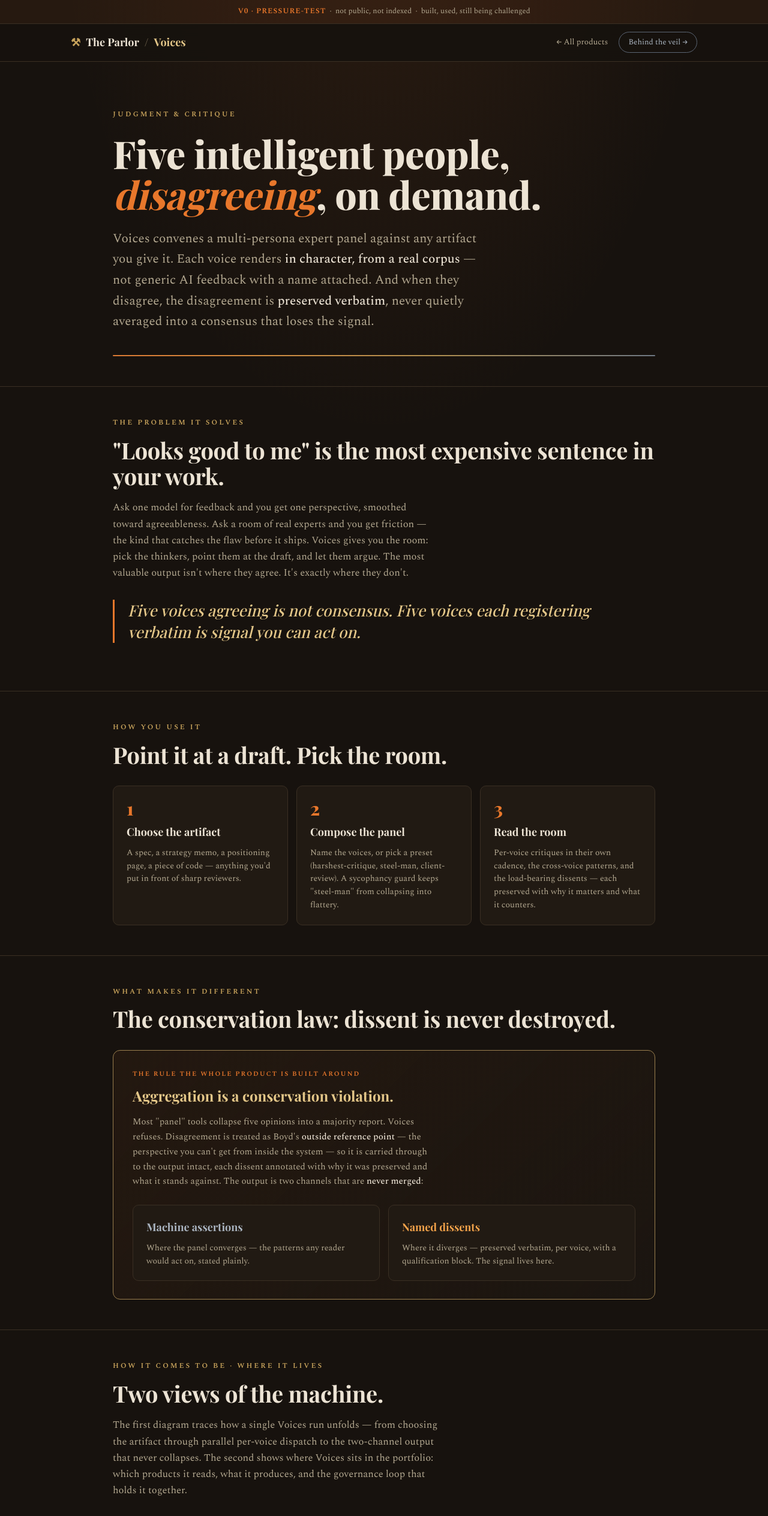
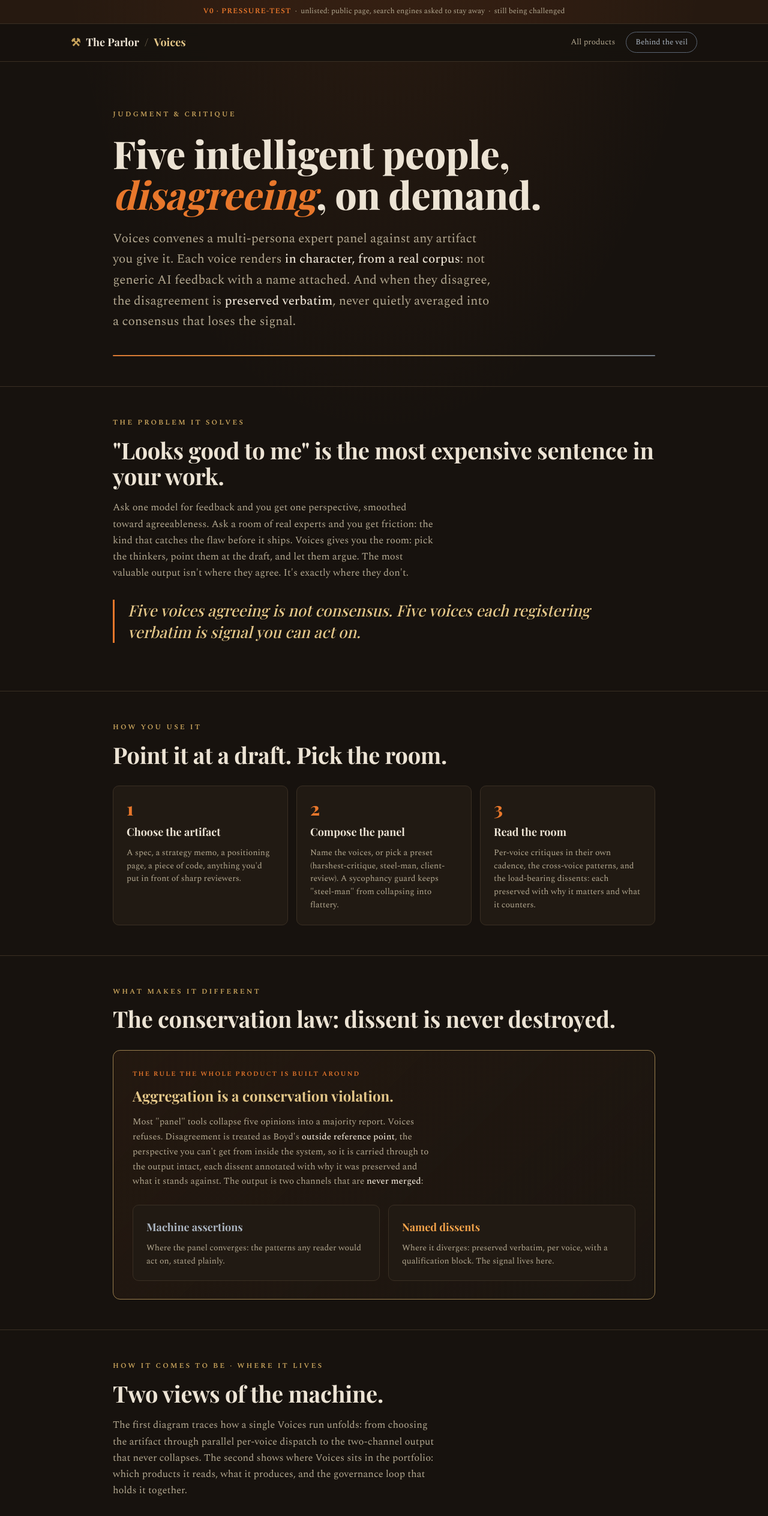
Before and after one commit to theparlor/voices-site, a plain HTML site: page index.html in a window 1280 px wide. Shown: the top 2528 px of the page at 60% size. Drawn offline with nearby package versions, Linux system fonts and the light colour scheme; a web font is replaced by a local one.

Commit message:
site: wording corrected to the measured account, working names shown by purpose, dash and arrow glyphs removed
Landed locally by session land from agent/claude/2026-11-23-site-wording-2026-11-23 (WS-DDR-143 amendment 2026-09-24).

Co-Authored-By: Claude Sonnet 5.5 <noreply@anthropic.com>

```diff
--- a/index.html
+++ b/index.html
@@ -4,7 +4,7 @@
 <meta charset="UTF-8">
 <meta name="viewport" content="width=device-width, initial-scale=1.0">
 <meta name="robots" content="noindex, nofollow">
-<title>Voices — a panel of expert voices critiques your work</title>
+<title>Voices: a panel of expert voices critiques your work</title>
 <meta name="description" content="Convene a multi-persona expert panel against any artifact. Each voice renders from a real corpus; disagreement is preserved verbatim, never flattened to consensus.">
 <link rel="preconnect" href="https://fonts.googleapis.com">
 <link rel="preconnect" href="https://fonts.gstatic.com" crossorigin>
@@ -76,7 +76,7 @@
   .ch.assert .t{color:var(--steel-light)} .ch.dissent .t{color:var(--ember)}
   .ch p{font-size:14px;color:var(--bone-dim);line-height:1.55;font-weight:300}
 
-  /* veil — warm cools to system plane */
+  /* veil: warm cools to system plane */
   .veil-section{border-top:1px solid var(--line);background:linear-gradient(180deg, var(--ground) 0%, #141821 100%)}
   .veil-section .kicker{color:var(--steel-light)}
   .veil-line{margin:24px 0;height:2px;background:linear-gradient(90deg,var(--molten) 0%, var(--brass) 30%, var(--steel) 70%, var(--steel-deep) 100%);border-radius:2px}
@@ -97,26 +97,26 @@
 </head>
 <body>
 
-<div class="ptbanner"><b>v0 · pressure-test</b> &nbsp;·&nbsp; not public, not indexed &nbsp;·&nbsp; built, used, still being challenged</div>
+<div class="ptbanner"><b>v0 · pressure-test</b> &nbsp;·&nbsp; unlisted: public page, search engines asked to stay away &nbsp;·&nbsp; still being challenged</div>
 
 <nav class="top"><div class="wrap">
   <span class="brand"><span class="mark">&#9874;</span> The Parlor <span class="sep">/</span> <span class="pname">Voices</span></span>
   <span class="spacer"></span>
-  <a class="nl" href="https://theparlor.github.io/portfolio-site/">&larr; All products</a>
-  <a class="veil" href="#veil">Behind the veil &rarr;</a>
+  <a class="nl" href="https://theparlor.github.io/portfolio-site/">All products</a>
+  <a class="veil" href="#veil">Behind the veil</a>
 </div></nav>
 
 <header class="hero"><div class="wrap">
   <div class="eyebrow">Judgment &amp; critique</div>
   <h1 class="title">Five intelligent people, <em>disagreeing</em>, on demand.</h1>
-  <p class="lede">Voices convenes a multi-persona expert panel against any artifact you give it. Each voice renders <strong>in character, from a real corpus</strong> &mdash; not generic AI feedback with a name attached. And when they disagree, the disagreement is <strong>preserved verbatim</strong>, never quietly averaged into a consensus that loses the signal.</p>
+  <p class="lede">Voices convenes a multi-persona expert panel against any artifact you give it. Each voice renders <strong>in character, from a real corpus</strong>: not generic AI feedback with a name attached. And when they disagree, the disagreement is <strong>preserved verbatim</strong>, never quietly averaged into a consensus that loses the signal.</p>
   <div class="forge-rule"></div>
 </div></header>
 
 <section><div class="wrap">
   <div class="kicker">The problem it solves</div>
   <h2>"Looks good to me" is the most expensive sentence in your work.</h2>
-  <p class="body">Ask one model for feedback and you get one perspective, smoothed toward agreeableness. Ask a room of real experts and you get friction &mdash; the kind that catches the flaw before it ships. Voices gives you the room: pick the thinkers, point them at the draft, and let them argue. The most valuable output isn't where they agree. It's exactly where they don't.</p>
+  <p class="body">Ask one model for feedback and you get one perspective, smoothed toward agreeableness. Ask a room of real experts and you get friction: the kind that catches the flaw before it ships. Voices gives you the room: pick the thinkers, point them at the draft, and let them argue. The most valuable output isn't where they agree. It's exactly where they don't.</p>
   <div class="pull">Five voices agreeing is not consensus. Five voices each registering verbatim is signal you can act on.</div>
 </div></section>
 
@@ -124,9 +124,9 @@
   <div class="kicker">How you use it</div>
   <h2>Point it at a draft. Pick the room.</h2>
   <div class="steps">
-    <div class="step"><div class="n">1</div><h3>Choose the artifact</h3><p>A spec, a strategy memo, a positioning page, a piece of code &mdash; anything you'd put in front of sharp reviewers.</p></div>
+    <div class="step"><div class="n">1</div><h3>Choose the artifact</h3><p>A spec, a strategy memo, a positioning page, a piece of code, anything you'd put in front of sharp reviewers.</p></div>
     <div class="step"><div class="n">2</div><h3>Compose the panel</h3><p>Name the voices, or pick a preset (harshest-critique, steel-man, client-review). A sycophancy guard keeps "steel-man" from collapsing into flattery.</p></div>
-    <div class="step"><div class="n">3</div><h3>Read the room</h3><p>Per-voice critiques in their own cadence, the cross-voice patterns, and the load-bearing dissents &mdash; each preserved with why it matters and what it counters.</p></div>
+    <div class="step"><div class="n">3</div><h3>Read the room</h3><p>Per-voice critiques in their own cadence, the cross-voice patterns, and the load-bearing dissents: each preserved with why it matters and what it counters.</p></div>
   </div>
 </div></section>
 
@@ -136,10 +136,10 @@
   <div class="law">
     <div class="role">The rule the whole product is built around</div>
     <h3>Aggregation is a conservation violation.</h3>
-    <p>Most "panel" tools collapse five opinions into a majority report. Voices refuses. Disagreement is treated as Boyd's <strong>outside reference point</strong> &mdash; the perspective you can't get from inside the system &mdash; so it is carried through to the output intact, each dissent annotated with why it was preserved and what it stands against. The output is two channels that are <strong>never merged</strong>:</p>
+    <p>Most "panel" tools collapse five opinions into a majority report. Voices refuses. Disagreement is treated as Boyd's <strong>outside reference point</strong>, the perspective you can't get from inside the system, so it is carried through to the output intact, each dissent annotated with why it was preserved and what it stands against. The output is two channels that are <strong>never merged</strong>:</p>
     <div class="two-ch">
-      <div class="ch assert"><div class="t">Machine assertions</div><p>Where the panel converges &mdash; the patterns any reader would act on, stated plainly.</p></div>
-      <div class="ch dissent"><div class="t">Named dissents</div><p>Where it diverges &mdash; preserved verbatim, per voice, with a qualification block. The signal lives here.</p></div>
+      <div class="ch assert"><div class="t">Machine assertions</div><p>Where the panel converges: the patterns any reader would act on, stated plainly.</p></div>
+      <div class="ch dissent"><div class="t">Named dissents</div><p>Where it diverges: preserved verbatim, per voice, with a qualification block. The signal lives here.</p></div>
     </div>
   </div>
 </div></section>
@@ -154,11 +154,11 @@
 <div class="wrap">
   <div class="kicker">How it comes to be &middot; where it lives</div>
   <h2>Two views of the machine.</h2>
-  <p class="body">The first diagram traces how a single Voices run unfolds — from choosing the artifact through parallel per-voice dispatch to the two-channel output that never collapses. The second shows where Voices sits in the portfolio: which products it reads, what it produces, and the governance loop that holds it together.</p>
+  <p class="body">The first diagram traces how a single Voices run unfolds: from choosing the artifact through parallel per-voice dispatch to the two-channel output that never collapses. The second shows where Voices sits in the portfolio: which products it reads, what it produces, and the governance loop that holds it together.</p>
 
   <div class="diag-pair">
 
-    <!-- DIAGRAM 1: FLOW — How it comes to be -->
+    <!-- DIAGRAM 1: FLOW: How it comes to be -->
     <div class="diag-block">
       <div class="diag-label">How it comes to be</div>
       <svg viewBox="0 0 480 310" width="100%" height="auto" style="max-width:480px;display:block" xmlns="http://www.w3.org/2000/svg" aria-label="Flow diagram: how a Voices run works">
@@ -188,7 +188,7 @@
         <text x="46" y="131" text-anchor="middle" font-family="Spectral,Georgia,serif" font-size="9.5" fill="#ECE3D4">Choose</text>
         <text x="46" y="143" text-anchor="middle" font-family="Spectral,Georgia,serif" font-size="9.5" fill="#ECE3D4">artifact</text>
 
-        <!-- Arrow 1→2 -->
+        <!-- Arrow 1 to 2 -->
         <line x1="84" y1="136" x2="102" y2="136" stroke="#C9A45C" stroke-width="1.4" marker-end="url(#arr)"/>
 
         <!-- Node 2: Compose panel -->
@@ -196,10 +196,10 @@
         <text x="142" y="131" text-anchor="middle" font-family="Spectral,Georgia,serif" font-size="9.5" fill="#ECE3D4">Compose</text>
         <text x="142" y="143" text-anchor="middle" font-family="Spectral,Georgia,serif" font-size="9.5" fill="#ECE3D4">the panel</text>
 
-        <!-- Arrow 2→3 -->
+        <!-- Arrow 2 to 3 -->
         <line x1="180" y1="136" x2="198" y2="136" stroke="#C9A45C" stroke-width="1.4" marker-end="url(#arr)"/>
 
-        <!-- Node 3: Dispatch (parallel) — three stacked agents -->
+        <!-- Node 3: Dispatch (parallel): three stacked agents -->
         <rect x="200" y="92" width="76" height="30" rx="6" fill="#211a13" stroke="#E8772B" stroke-width="1.2"/>
         <text x="238" y="109" text-anchor="middle" font-family="Spectral,Georgia,serif" font-size="8.5" fill="#F2A24A">agent ①</text>
 
@@ -212,7 +212,7 @@
         <!-- bracket label: parallel -->
         <text x="238" y="86" text-anchor="middle" font-family="Spectral,Georgia,serif" font-size="8" fill="#9A7F4E" font-style="italic">parallel</text>
 
-        <!-- Arrows 3→4 from all agents -->
+        <!-- Arrows 3 to 4 from all agents -->
         <line x1="276" y1="107" x2="308" y2="126" stroke="#E8772B" stroke-width="1" stroke-opacity="0.7" marker-end="url(#arr)"/>
         <line x1="276" y1="141" x2="308" y2="141" stroke="#E8772B" stroke-width="1" stroke-opacity="0.9" marker-end="url(#arr)"/>
         <line x1="276" y1="175" x2="308" y2="156" stroke="#E8772B" stroke-width="1" stroke-opacity="0.7" marker-end="url(#arr)"/>
@@ -223,7 +223,7 @@
         <text x="351" y="141" text-anchor="middle" font-family="Spectral,Georgia,serif" font-size="8.5" fill="#B3A890">in-voice</text>
         <text x="351" y="151" text-anchor="middle" font-family="Spectral,Georgia,serif" font-size="7.5" fill="#85795F">from corpus</text>
 
-        <!-- Arrow 4→split -->
+        <!-- Arrow 4 to split -->
         <line x1="392" y1="136" x2="406" y2="136" stroke="#C9A45C" stroke-width="1.4"/>
 
         <!-- Split fork -->
@@ -250,11 +250,11 @@
         <text x="449" y="207" text-anchor="middle" font-family="Spectral,Georgia,serif" font-size="7" fill="#C9A45C">verbatim</text>
 
         <!-- Bottom label -->
-        <text x="240" y="296" text-anchor="middle" font-family="Spectral,Georgia,serif" font-size="8" fill="#85795F">Choose &rarr; Compose &rarr; Dispatch (parallel) &rarr; Render &rarr; Two-channel output</text>
+        <text x="240" y="296" text-anchor="middle" font-family="Spectral,Georgia,serif" font-size="8" fill="#85795F">Choose to Compose to Dispatch (parallel) to Render to Two-channel output</text>
       </svg>
     </div>
 
-    <!-- DIAGRAM 2: ARCHITECTURE — Where it lives -->
+    <!-- DIAGRAM 2: ARCHITECTURE: Where it lives -->
     <div class="diag-block">
       <div class="diag-label">Where it lives</div>
       <svg viewBox="0 0 480 310" width="100%" height="auto" style="max-width:480px;display:block" xmlns="http://www.w3.org/2000/svg" aria-label="Architecture diagram: Voices position in the portfolio">
@@ -275,11 +275,11 @@
           </marker>
         </defs>
 
-        <!-- Intent loop veil — faint background rectangle -->
+        <!-- Intent loop veil: faint background rectangle -->
         <rect x="10" y="14" width="460" height="254" rx="12" fill="none" stroke="#3a2f23" stroke-width="1.5" stroke-dasharray="5,4"/>
-        <text x="26" y="28" font-family="Spectral,Georgia,serif" font-size="8.5" fill="#3a2f23" font-style="italic">Intent loop — Notice · Spec · Execute · Observe</text>
+        <text x="26" y="28" font-family="Spectral,Georgia,serif" font-size="8.5" fill="#3a2f23" font-style="italic">Intent loop: Notice · Spec · Execute · Observe</text>
 
-        <!-- Cast box — left -->
+        <!-- Cast box: left -->
         <rect x="24" y="90" width="100" height="118" rx="10" fill="url(#ag-cast)" stroke="#C9A45C" stroke-width="1.3"/>
         <text x="74" y="112" text-anchor="middle" font-family="'Playfair Display',Georgia,serif" font-size="13" font-weight="700" fill="#C9A45C">Cast</text>
         <line x1="44" y1="120" x2="104" y2="120" stroke="#3a2f23" stroke-width="0.8"/>
@@ -289,7 +289,7 @@
         <!-- persona identity label -->
         <text x="74" y="196" text-anchor="middle" font-family="Spectral,Georgia,serif" font-size="7.5" fill="#85795F" font-style="italic">persona identity</text>
 
-        <!-- Voices box — centre -->
+        <!-- Voices box: centre -->
         <rect x="172" y="78" width="130" height="142" rx="10" fill="url(#ag-voices)" stroke="#E8772B" stroke-width="1.8"/>
         <text x="237" y="104" text-anchor="middle" font-family="'Playfair Display',Georgia,serif" font-size="15" font-weight="800" fill="#ECE3D4">Voices</text>
         <line x1="190" y1="113" x2="284" y2="113" stroke="#3a2f23" stroke-width="0.8"/>
@@ -302,35 +302,35 @@
         <text x="237" y="193" text-anchor="middle" font-family="Spectral,Georgia,serif" font-size="7.5" fill="#85795F">machine assertions</text>
         <text x="237" y="205" text-anchor="middle" font-family="Spectral,Georgia,serif" font-size="7.5" fill="#85795F">named dissents</text>
 
-        <!-- Forge box — below Cast, left -->
+        <!-- Forge box: below Cast, left -->
         <rect x="24" y="224" width="100" height="36" rx="8" fill="#211a13" stroke="#9A7F4E" stroke-width="1"/>
         <text x="74" y="238" text-anchor="middle" font-family="'Playfair Display',Georgia,serif" font-size="11" font-weight="700" fill="#C9A45C">Forge</text>
         <text x="74" y="251" text-anchor="middle" font-family="Spectral,Georgia,serif" font-size="8" fill="#85795F">renders skills</text>
 
-        <!-- You box — right -->
+        <!-- You box: right -->
         <rect x="352" y="118" width="100" height="44" rx="9" fill="#211a13" stroke="#7E8A98" stroke-width="1.2"/>
         <text x="402" y="137" text-anchor="middle" font-family="'Playfair Display',Georgia,serif" font-size="13" font-weight="700" fill="#AAB4C0">You</text>
         <text x="402" y="152" text-anchor="middle" font-family="Spectral,Georgia,serif" font-size="8.5" fill="#7E8A98">two-channel output</text>
 
-        <!-- Cast → Voices arrow (reads) -->
+        <!-- Cast to Voices arrow (reads) -->
         <line x1="124" y1="140" x2="170" y2="140" stroke="#C9A45C" stroke-width="1.4" marker-end="url(#aarr)"/>
         <text x="147" y="134" text-anchor="middle" font-family="Spectral,Georgia,serif" font-size="7.5" fill="#9A7F4E" font-style="italic">reads</text>
 
-        <!-- Forge ↔ Cast shared arrow (both draw on Cast) -->
+        <!-- Forge and Cast shared arrow (both draw on Cast) -->
         <line x1="74" y1="208" x2="74" y2="224" stroke="#9A7F4E" stroke-width="1" stroke-dasharray="3,3"/>
         <!-- sibling label -->
         <path d="M128,242 Q180,258 172,220" fill="none" stroke="#3a2f23" stroke-width="0.8" stroke-dasharray="3,3"/>
         <text x="152" y="258" text-anchor="middle" font-family="Spectral,Georgia,serif" font-size="7" fill="#3a2f23" font-style="italic">sibling</text>
 
-        <!-- Voices → You arrow (output) -->
+        <!-- Voices to You arrow (output) -->
         <line x1="302" y1="140" x2="350" y2="140" stroke="#E8772B" stroke-width="1.6" marker-end="url(#aarr-out)"/>
         <text x="326" y="134" text-anchor="middle" font-family="Spectral,Georgia,serif" font-size="7.5" fill="#9A7F4E" font-style="italic">output</text>
 
-        <!-- Intent loop corners — Notice/Spec/Execute/Observe arrows suggesting cycle -->
+        <!-- Intent loop corners: Notice/Spec/Execute/Observe arrows suggesting cycle -->
         <path d="M460,40 Q470,149 460,258" fill="none" stroke="#3a2f23" stroke-width="1" stroke-dasharray="4,5" marker-end="url(#aarr)"/>
 
         <!-- Bottom label -->
-        <text x="237" y="296" text-anchor="middle" font-family="Spectral,Georgia,serif" font-size="8" fill="#85795F">Cast (identity) &rarr; Voices (judgment) &rarr; You &nbsp;&nbsp;&middot;&nbsp;&nbsp; Forge is sibling, both draw on Cast</text>
+        <text x="237" y="296" text-anchor="middle" font-family="Spectral,Georgia,serif" font-size="8" fill="#85795F">Cast (identity) to Voices (judgment) to You &nbsp;&nbsp;&middot;&nbsp;&nbsp; Forge is sibling, both draw on Cast</text>
       </svg>
     </div>
 
@@ -340,27 +340,27 @@
 <section id="veil" class="veil-section"><div class="wrap">
   <div class="kicker">Behind the veil</div>
   <h2>How Voices was forged.</h2>
-  <p class="body">Voices wasn't designed in a slide deck. It was built &mdash; and is still governed &mdash; by the same machinery that built every product in this portfolio. Slip behind the veil to see the operating model that produced it and the system it composes into.</p>
+  <p class="body">Voices wasn't designed in a slide deck. It was built, and is still governed, by the same machinery that built every product in this portfolio. Slip behind the veil to see the operating model that produced it and the system it composes into.</p>
   <div class="veil-line"></div>
   <div class="veil-grid">
     <div class="veil-card">
       <div class="role">The operating model</div>
       <h3>Intent</h3>
-      <p>Voices carries its own <code>.intent/</code> governance &mdash; signals, specs, decisions, traced in git. The dissent-preservation law is a ratified spec; the validator enforces it. This page was itself critiqued by Voices before it shipped.</p>
-      <a class="enter" href="https://theparlor.github.io/intent-site/">See the operating model &rarr;</a>
+      <p>Voices carries its own <code>.intent/</code> governance: signals, specs, decisions, traced in git. The dissent-preservation law is a ratified spec; the validator enforces it. This page was itself critiqued by Voices before it shipped.</p>
+      <a class="enter" href="https://theparlor.github.io/intent-site/">See the operating model</a>
     </div>
     <div class="veil-card">
       <div class="role">The overhead view</div>
       <h3>Parallax</h3>
-      <p>Voices occupies the <em>Judgment</em> position in a larger coherence stack &mdash; it injects outside reference points so the system can't fool itself. See where it sits among the other twenty-two implements.</p>
-      <a class="enter" href="https://theparlor.github.io/parallax-site/">See the overhead view &rarr;</a>
+      <p>Voices occupies the <em>Judgment</em> position in a larger coherence stack. It injects outside reference points so the system can't fool itself. See where it sits among the other implements.</p>
+      <a class="enter" href="https://theparlor.github.io/parallax-site/">See the overhead view</a>
     </div>
   </div>
 </div></section>
 
 <footer><div class="wrap">
-  <div><span class="mark" style="color:var(--brass)">&#9874;</span> The Parlor / Voices &mdash; <strong style="color:var(--steel-light)">v0, forged in the open</strong>. <a href="https://theparlor.github.io/portfolio-site/" style="color:var(--steel-light)">&larr; All products</a></div>
-  <div class="prov">Rendered in the Foundry type system (product plane). Source &amp; governance: <code style="color:var(--steel-deep)">Core/products/voices/</code> (behind the veil). noindex &middot; not public &middot; built to be challenged.</div>
+  <div><span class="mark" style="color:var(--brass)">&#9874;</span> The Parlor / Voices: <strong style="color:var(--steel-light)">v0, forged in the open</strong>. <a href="https://theparlor.github.io/portfolio-site/" style="color:var(--steel-light)">All products</a></div>
+  <div class="prov">Rendered in the Foundry type system (product plane). Source &amp; governance: <code style="color:var(--steel-deep)">Core/products/voices/</code> (behind the veil). unlisted, not private &middot; built to be challenged.</div>
 </div></footer>
 
 </body>
```
Also changed, not shown: .agents/tasks/2026-11-23-claude-site-wording-2026-11-23.json (added), 1 other file.
